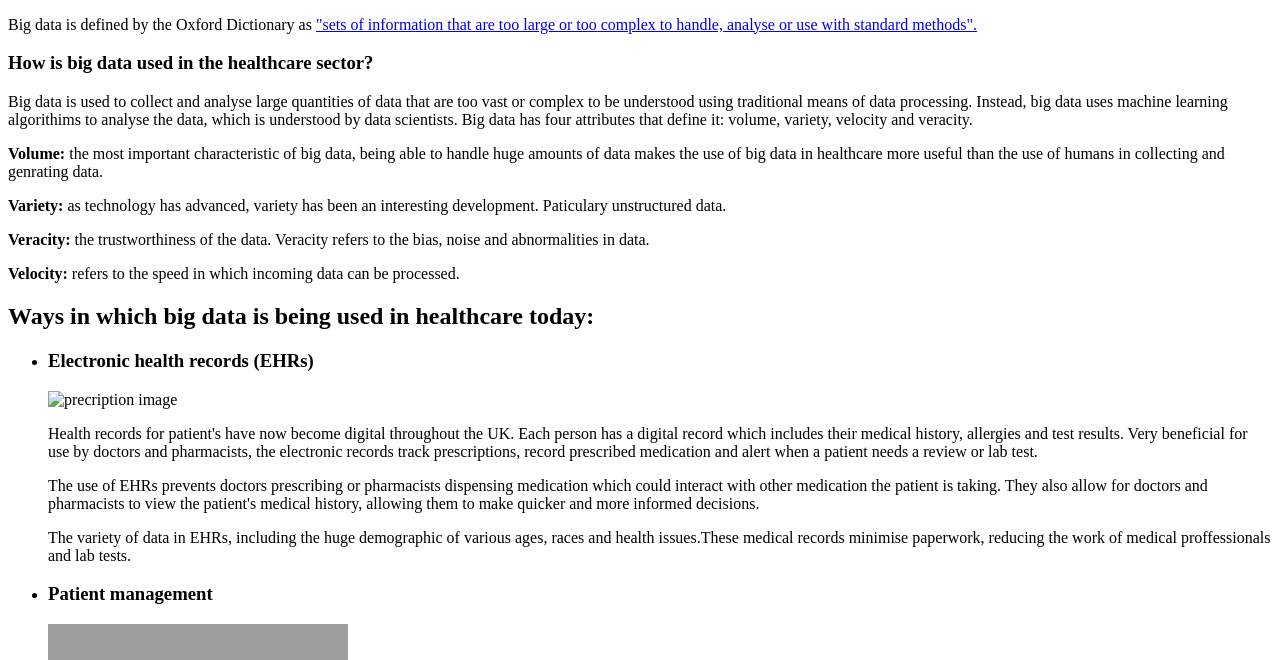
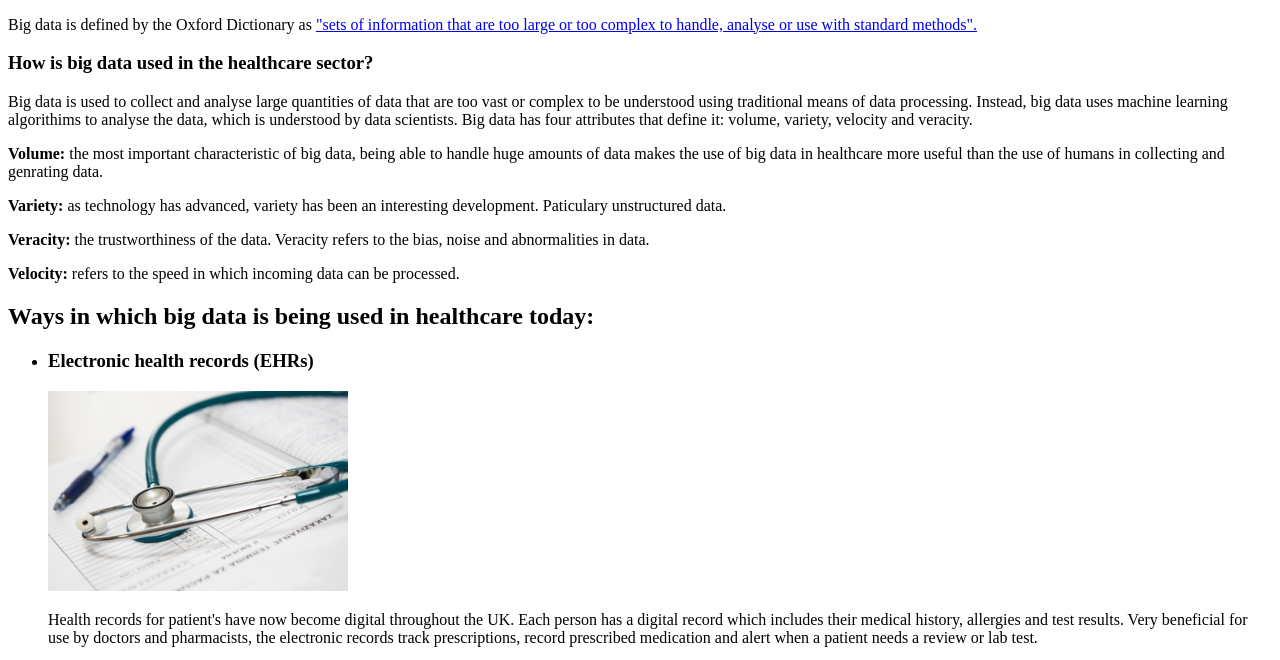
Before and after one commit to josephthottac/Computing-for-Good, a plain HTML site: page Big data.html in a window 1280 px wide. Shown: the part 105-765 px from the top of the page. Drawn offline with Linux system fonts and the light colour scheme; grey boxes are pictures that could not be loaded; files whose address does not match are found by name.

Commit message:
Update Big data.html

```diff
--- a/Big data.html
+++ b/Big data.html
@@ -21,7 +21,7 @@
 <ul>
 
 <li> <h3> Electronic health records (EHRs) </h3>
-<img src="ehr.jpg" alt="precription image" width="300" height="200">
+<img src="resources/ehr.jpg" alt="precription image" width="300" height="200">
 <p> Health records for patient's have now become digital throughout the UK. Each person has a digital record which includes their medical history, allergies and test results. Very beneficial for use by doctors and pharmacists, the electronic records track prescriptions, record prescribed medication and alert when a patient needs a review or lab test. <p>
 <p> The use of EHRs prevents doctors prescribing or pharmacists dispensing medication which could interact with other medication the patient is taking. They also allow for doctors and pharmacists to view the patient's medical history, allowing them to make quicker and more informed decisions. </p>
 <p> The variety of data in EHRs, including the huge demographic of various ages, races and health issues.These medical records minimise paperwork, reducing the work of medical proffessionals and lab tests. </p> </li>
```
